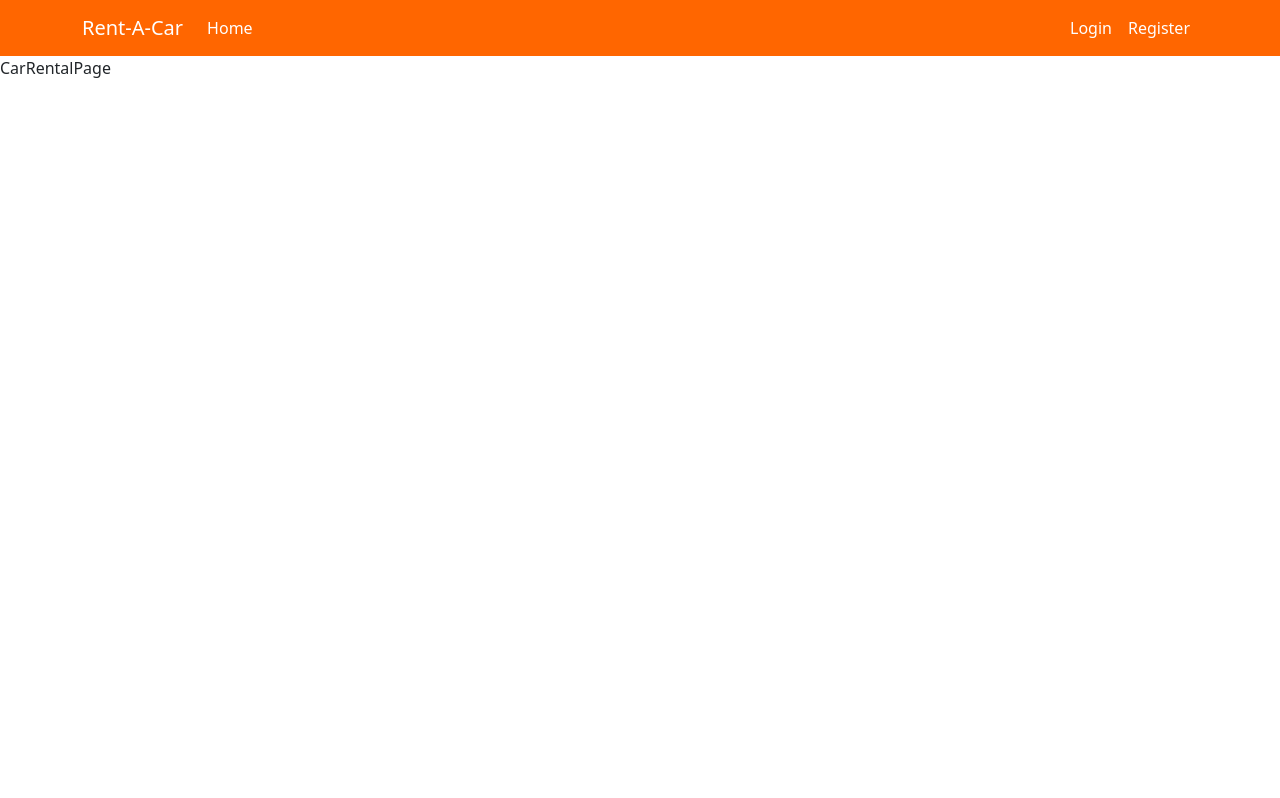
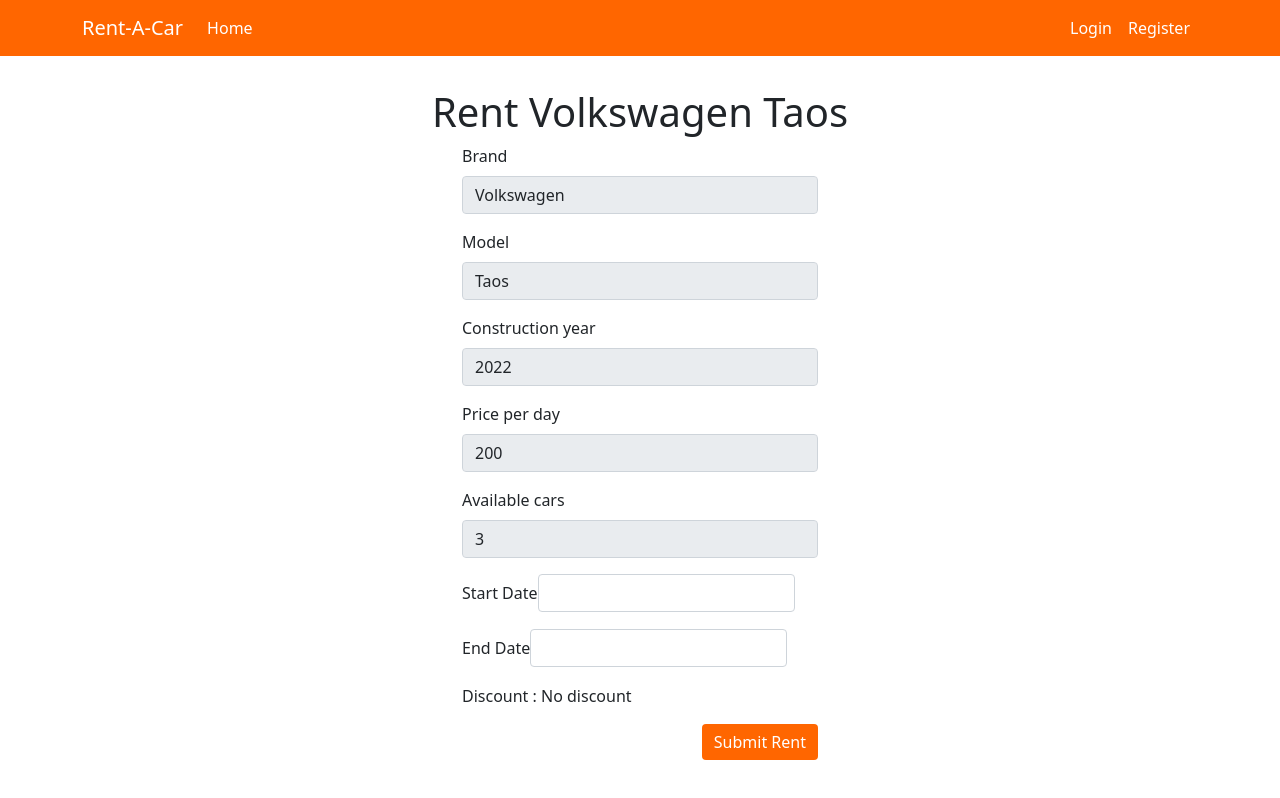
Before and after one commit to DanielTotev/React-Project-FMI, a React (Create React App) app: page /cars/1/rent in a window 1280 px wide. Built offline with nearby package versions, Linux system fonts and the light colour scheme; data requests are answered from the project's data file.

Commit message:
Car renr basic functionality

```diff
--- a/db/db.json
+++ b/db/db.json
@@ -40,7 +40,7 @@
       "numberOfSeats": 4,
       "imageUrl": "https://media.ed.edmunds-media.com/volkswagen/taos/2022/oem/2022_volkswagen_taos_4dr-suv_se_fq_oem_1_815.jpg",
       "pricePerDay": 200,
-      "count": 4
+      "count": 3
     },
     {
       "id": 2,
@@ -51,7 +51,7 @@
       "numberOfSeats": 4,
       "imageUrl": "https://th.bing.com/th/id/OIP.hESMsvkesbTuhUwR7gz9VwHaFj?pid=ImgDet&rs=1",
       "pricePerDay": 10,
-      "count": 8
+      "count": 7
     },
     {
       "id": 3,
@@ -62,7 +62,7 @@
       "numberOfSeats": 4,
       "imageUrl": "https://thumbor.forbes.com/thumbor/fit-in/960x600/https://www.forbes.com/wheels/wp-content/uploads/2021/02/2021_Mercedes_S-Class_Gallery1.jpg",
       "pricePerDay": 250,
-      "count": 2
+      "count": 1
     },
     {
       "id": 4,
@@ -117,7 +117,7 @@
       "fuelType": "diesel",
       "numberOfSeats": "4",
       "pricePerDay": "80",
-      "count": "2",
+      "count": 1,
       "imageUrl": "https://th.bing.com/th/id/OIP.9z_icAoQtYR5maC1lQ_tkgHaEh?pid=ImgDet&rs=1",
       "id": 9,
       "constructionYear": "2022"
@@ -135,5 +135,107 @@
       "id": 10
     }
   ],
-  "rents": []
+  "rents": [
+    {
+      "startDate": "2022-06-30T21:00:00.000Z",
+      "endDate": "2022-07-01T21:00:00.000Z",
+      "car": {
+        "id": 3,
+        "type": "luxury",
+        "brand": "Mercedes",
+        "model": "Benz S class",
+        "constructionYear": 2022,
+        "numberOfSeats": 4,
+        "imageUrl": "https://thumbor.forbes.com/thumbor/fit-in/960x600/https://www.forbes.com/wheels/wp-content/uploads/2021/02/2021_Mercedes_S-Class_Gallery1.jpg",
+        "pricePerDay": 250,
+        "count": 1
+      },
+      "customer": {
+        "id": 1,
+        "fullName": "Daniel Totev",
+        "email": "dtotev1@gmail.com",
+        "password": "pass123",
+        "phoneNumber": "+359123456789",
+        "isAdmin": true
+      },
+      "total": 250,
+      "id": 1
+    },
+    {
+      "startDate": "2022-05-09T21:00:00.000Z",
+      "endDate": "2022-05-15T21:00:00.000Z",
+      "car": {
+        "id": 2,
+        "type": "economy",
+        "brand": "Fiat",
+        "model": "Panda",
+        "constructionYear": 2009,
+        "numberOfSeats": 4,
+        "imageUrl": "https://th.bing.com/th/id/OIP.hESMsvkesbTuhUwR7gz9VwHaFj?pid=ImgDet&rs=1",
+        "pricePerDay": 10,
+        "count": 7
+      },
+      "customer": {
+        "id": 1,
+        "fullName": "Daniel Totev",
+        "email": "dtotev1@gmail.com",
+        "password": "pass123",
+        "phoneNumber": "+359123456789",
+        "isAdmin": true
+      },
+      "total": 55.8,
+      "id": 2
+    },
+    {
+      "startDate": "2022-05-08T21:00:00.000Z",
+      "endDate": "2022-05-10T21:00:00.000Z",
+      "car": {
+        "id": 1,
+        "type": "SUV",
+        "brand": "Volkswagen",
+        "model": "Taos",
+        "constructionYear": 2022,
+        "numberOfSeats": 4,
+        "imageUrl": "https://media.ed.edmunds-media.com/volkswagen/taos/2022/oem/2022_volkswagen_taos_4dr-suv_se_fq_oem_1_815.jpg",
+        "pricePerDay": 200,
+        "count": 3
+      },
+      "customer": {
+        "id": 1,
+        "fullName": "Daniel Totev",
+        "email": "dtotev1@gmail.com",
+        "password": "pass123",
+        "phoneNumber": "+359123456789",
+        "isAdmin": true
+      },
+      "total": 400,
+      "id": 3
+    },
+    {
+      "startDate": "2022-05-11T21:00:00.000Z",
+      "endDate": "2022-05-15T21:00:00.000Z",
+      "car": {
+        "brand": "Skoda",
+        "model": "Octavia",
+        "type": "economy",
+        "fuelType": "diesel",
+        "numberOfSeats": "4",
+        "pricePerDay": "80",
+        "count": 1,
+        "imageUrl": "https://th.bing.com/th/id/OIP.9z_icAoQtYR5maC1lQ_tkgHaEh?pid=ImgDet&rs=1",
+        "id": 9,
+        "constructionYear": "2022"
+      },
+      "customer": {
+        "id": 1,
+        "fullName": "Daniel Totev",
+        "email": "dtotev1@gmail.com",
+        "password": "pass123",
+        "phoneNumber": "+359123456789",
+        "isAdmin": true
+      },
+      "total": 304,
+      "id": 4
+    }
+  ]
 }
--- a/package.json
+++ b/package.json
@@ -8,8 +8,10 @@
     "@testing-library/user-event": "^13.5.0",
     "bootstrap": "^5.1.3",
     "json-server": "^0.17.0",
+    "moment": "^2.29.3",
     "react": "^18.1.0",
     "react-bootstrap": "^2.4.0",
+    "react-datepicker": "^4.8.0",
     "react-dom": "^18.1.0",
     "react-router-dom": "^6.3.0",
     "react-scripts": "5.0.1",
--- a/src/App.css
+++ b/src/App.css
@@ -1,4 +1,5 @@
 @import '../node_modules/bootstrap/dist/css/bootstrap.min.css';
+@import "../node_modules/react-datepicker/dist/react-datepicker.css";
 
 .orange-button {
     background-color: rgb(255, 102, 0);
--- a/src/pages/CarRentalPage.jsx
+++ b/src/pages/CarRentalPage.jsx
@@ -1,8 +1,180 @@
-import React from "react";
+import React, { useEffect, useState } from "react";
+import { Col, Container, Form, Row, Button } from "react-bootstrap";
 import { useParams } from "react-router-dom";
+import { editCar, loadCarById } from "../util/carsUtils";
+import { useFormState } from "../util/useFormState";
+import DatePicker from "react-datepicker";
+import moment from "moment";
+import { getCurrentUser } from "../util/customerUtils";
+import { addRent } from "../util/rentsUtils";
+import { useNavigate } from "react-router-dom";
 
 export default function CarRentalPage() {
   const { carId } = useParams();
-  console.log(carId);
-  return <div>CarRentalPage</div>;
+  const [car, setCar] = useState({});
+  const [formState, handleInputChange] = useFormState({
+    startDate: "",
+    endDate: "",
+  });
+  const navigate = useNavigate();
+
+  useEffect(() => {
+    loadCarById(carId).then((cars) => setCar(cars[0]));
+  }, [carId]);
+
+  const calculateDifferenceBetweenStartDateAndEndDate = () => {
+    const startDateMoment = moment(formState.startDate);
+    const endDateMoment = moment(formState.endDate);
+    return endDateMoment.diff(startDateMoment, "days");
+  };
+
+  const calculateDiscount = () => {
+    const daysDifference = calculateDifferenceBetweenStartDateAndEndDate();
+    if (daysDifference > 10) {
+      return 10;
+    } else if (daysDifference > 5) {
+      return 7;
+    } else if (daysDifference > 3) {
+      return 5;
+    } else {
+      return 0;
+    }
+  };
+
+  const calculateTotal = () => {
+    const daysDifference = calculateDifferenceBetweenStartDateAndEndDate();
+    const totalWithoutDiscount = daysDifference * car.pricePerDay;
+    const discount = calculateDiscount();
+    if (discount === 0) {
+      return totalWithoutDiscount;
+    }
+    return totalWithoutDiscount * (1 - discount / 100);
+  };
+
+  const handleSubmit = async (e) => {
+    e.preventDefault();
+    const total = calculateTotal();
+    const user = getCurrentUser();
+    const rentCar = {
+      ...car,
+      count: car.count - 1,
+    };
+    const rent = {
+      startDate: formState.startDate,
+      endDate: formState.endDate,
+      car: rentCar,
+      customer: user,
+      total,
+    };
+    await addRent(rent);
+    await editCar(rentCar);
+    navigate("/cars");
+  };
+
+  return (
+    <Container style={{ marginTop: "2em" }}>
+      <div style={{ textAlign: "center" }}>
+        <h1>
+          Rent {car.brand} {car.model}
+        </h1>
+      </div>
+      <Row>
+        <Col md={{ span: 4, offset: 4 }}>
+          <Form onSubmit={handleSubmit}>
+            <Form.Group className="mb-3" controlId="brand">
+              <Form.Label>Brand</Form.Label>
+              <Form.Control
+                name="brand"
+                value={car.brand}
+                disabled={true}
+                type="text"
+              />
+            </Form.Group>
+            <Form.Group className="mb-3" controlId="model">
+              <Form.Label>Model</Form.Label>
+              <Form.Control
+                name="model"
+                value={car.model}
+                disabled={true}
+                type="text"
+              />
+            </Form.Group>
+            <Form.Group className="mb-3" controlId="constructionYear">
+              <Form.Label>Construction year</Form.Label>
+              <Form.Control
+                name="constructionYear"
+                value={car.constructionYear}
+                disabled={true}
+                type="text"
+              />
+            </Form.Group>
+            <Form.Group className="mb-3" controlId="pricePerDay">
+              <Form.Label>Price per day</Form.Label>
+              <Form.Control
+                name="pricePerDay"
+                value={car.pricePerDay}
+                disabled={true}
+                type="text"
+              />
+            </Form.Group>
+            <Form.Group className="mb-3" controlId="count">
+              <Form.Label>Available cars</Form.Label>
+              <Form.Control
+                name="count"
+                value={car.count}
+                disabled={true}
+                type="text"
+              />
+            </Form.Group>
+            <Form.Group className="mb-3" controlId="startDate">
+              <Form.Label>Start Date</Form.Label>
+              <DatePicker
+                selected={formState.startDate}
+                onChange={(date) =>
+                  handleInputChange({
+                    target: { name: "startDate", value: date },
+                  })
+                }
+                className="form-control"
+                name="startDate"
+              />
+            </Form.Group>
+            <Form.Group className="mb-3" controlId="endDate">
+              <Form.Label>End Date</Form.Label>
+              <DatePicker
+                selected={formState.endDate}
+                onChange={(date) =>
+                  handleInputChange({
+                    target: { name: "endDate", value: date },
+                  })
+                }
+                className="form-control"
+                name="endDate"
+              />
+            </Form.Group>
+            <div className="mb-3">
+              <span>
+                Discount{" : "}
+                {calculateDiscount() === 0
+                  ? "No discount"
+                  : `${calculateDiscount()} %`}
+              </span>
+            </div>
+            {formState.startDate && formState.endDate && (
+              <div className="mb-3">
+                <span>Total: {calculateTotal()}</span>
+              </div>
+            )}
+            <Button
+              className="orange-button"
+              type="submit"
+              style={{ float: "right" }}
+            >
+              Submit Rent
+            </Button>
+          </Form>
+        </Col>
+      </Row>
+    </Container>
+  );
 }
--- a/src/util/carsUtils.js
+++ b/src/util/carsUtils.js
@@ -29,3 +29,6 @@
     },
   });
 };
+
+export const loadCarById = (carId) =>
+  fetch(`${apiUrl}?id=${carId}`).then((res) => res.json());
--- /dev/null
+++ b/src/util/rentsUtils.js
@@ -0,0 +1,11 @@
+const apiUrl = "http://localhost:3005/rents";
+
+export const addRent = (rent) => {
+  return fetch(apiUrl, {
+    method: "POST",
+    body: JSON.stringify(rent),
+    headers: {
+      "Content-Type": "application/json",
+    },
+  });
+};
--- a/src/util/useFormState.js
+++ b/src/util/useFormState.js
@@ -3,6 +3,7 @@
 export function useFormState(initialState) {
   const [formState, setFormstate] = useState(initialState);
   const handleInputChange = (event) => {
+    console.log(event);
     setFormstate({
       ...formState,
       [event.target.name]: event.target.value,
```
Also changed, not shown: 1 other file (tests, documents, lock files or other folders).
